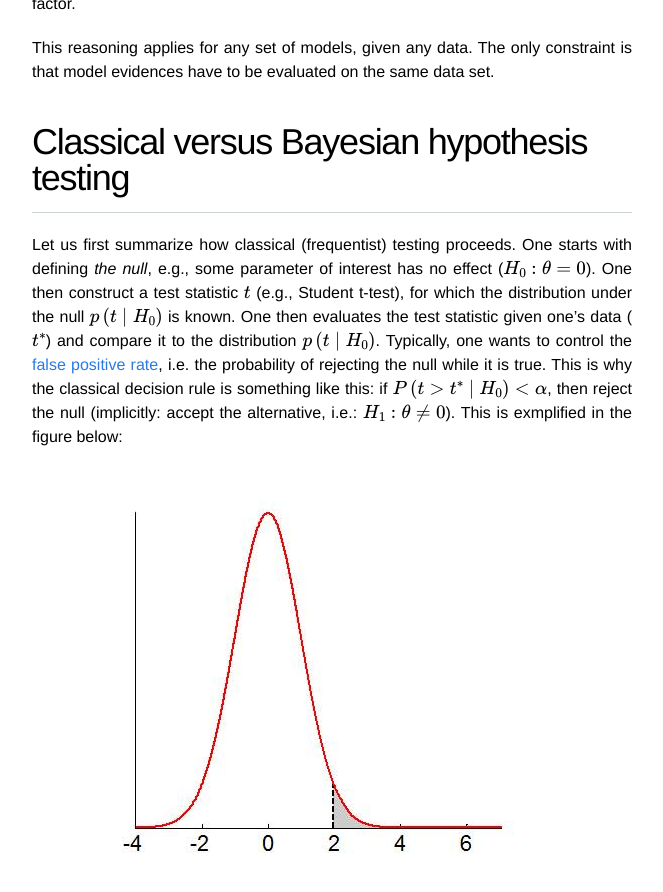
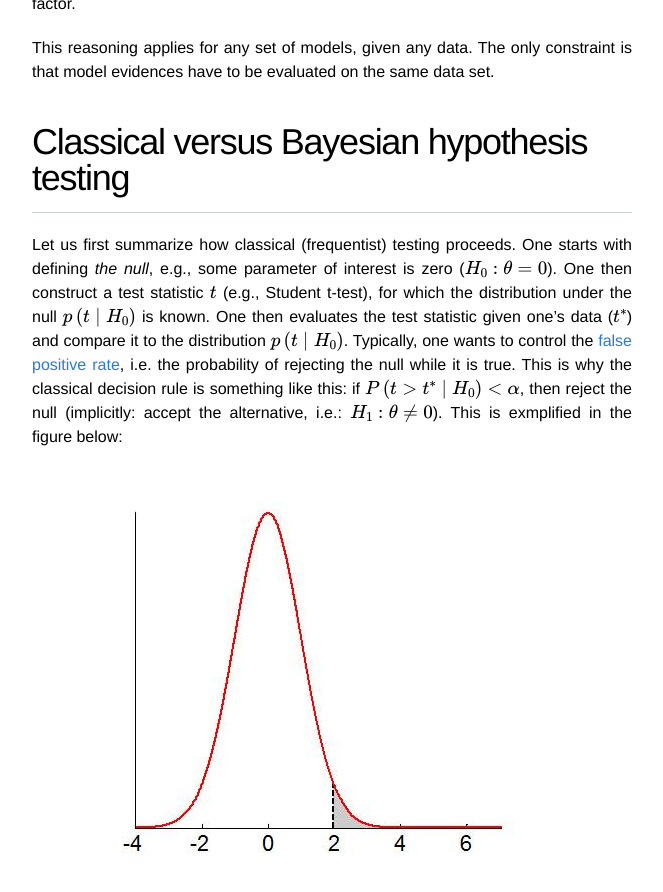
Before and after one commit to MBB-team/VBA-toolbox, a Jekyll site: the page built from _wiki/Bayesian-modelling-introduction.md, in a window 1280 px wide and 900 px high, scrolled down 3527 px. Shown: the top 892 px of the window, without its empty margins (308-971 px from the left). Built offline with Jekyll 4.4.1, drawn with Linux system fonts in a browser that asks for light colours; nearby versions of some CDN libraries; formulas are drawn with MathJax 3.

Commit message:
Update Bayesian-modelling-introduction.md

```diff
--- a/_wiki/Bayesian-modelling-introduction.md
+++ b/_wiki/Bayesian-modelling-introduction.md
@@ -71,7 +71,7 @@
 
 # Classical versus Bayesian hypothesis testing
 
-Let us first summarize how classical (frequentist) testing proceeds. One starts with defining *the null*, e.g., some parameter of interest has no effect ($$H_0: \theta = 0$$). One then construct a test statistic $$t$$ (e.g., Student t-test), for which the distribution under the null $$p\left(t \mid H_0 \right)$$ is known. One then evaluates the test statistic given one's data ($$t^\ast$$) and compare it to the distribution $$p\left(t \mid H_0 \right)$$. Typically, one wants to control the [false positive rate](https://en.wikipedia.org/wiki/False_positive_rate), i.e. the probability of rejecting the null while it is true. This is why the classical decision rule is something like this: if $$P\left(t>t^\ast \mid H_0 \right) < \alpha$$, then reject the null (implicitly: accept the alternative, i.e.: $$H_1: \theta \neq 0$$). This is exmplified in the figure below:
+Let us first summarize how classical (frequentist) testing proceeds. One starts with defining *the null*, e.g., some parameter of interest is zero ($$H_0: \theta = 0$$). One then construct a test statistic $$t$$ (e.g., Student t-test), for which the distribution under the null $$p\left(t \mid H_0 \right)$$ is known. One then evaluates the test statistic given one's data ($$t^\ast$$) and compare it to the distribution $$p\left(t \mid H_0 \right)$$. Typically, one wants to control the [false positive rate](https://en.wikipedia.org/wiki/False_positive_rate), i.e. the probability of rejecting the null while it is true. This is why the classical decision rule is something like this: if $$P\left(t>t^\ast \mid H_0 \right) < \alpha$$, then reject the null (implicitly: accept the alternative, i.e.: $$H_1: \theta \neq 0$$). This is exmplified in the figure below:
 
 ![]({{ site.baseurl }}/images/wiki/pval.jpg)
 
```
